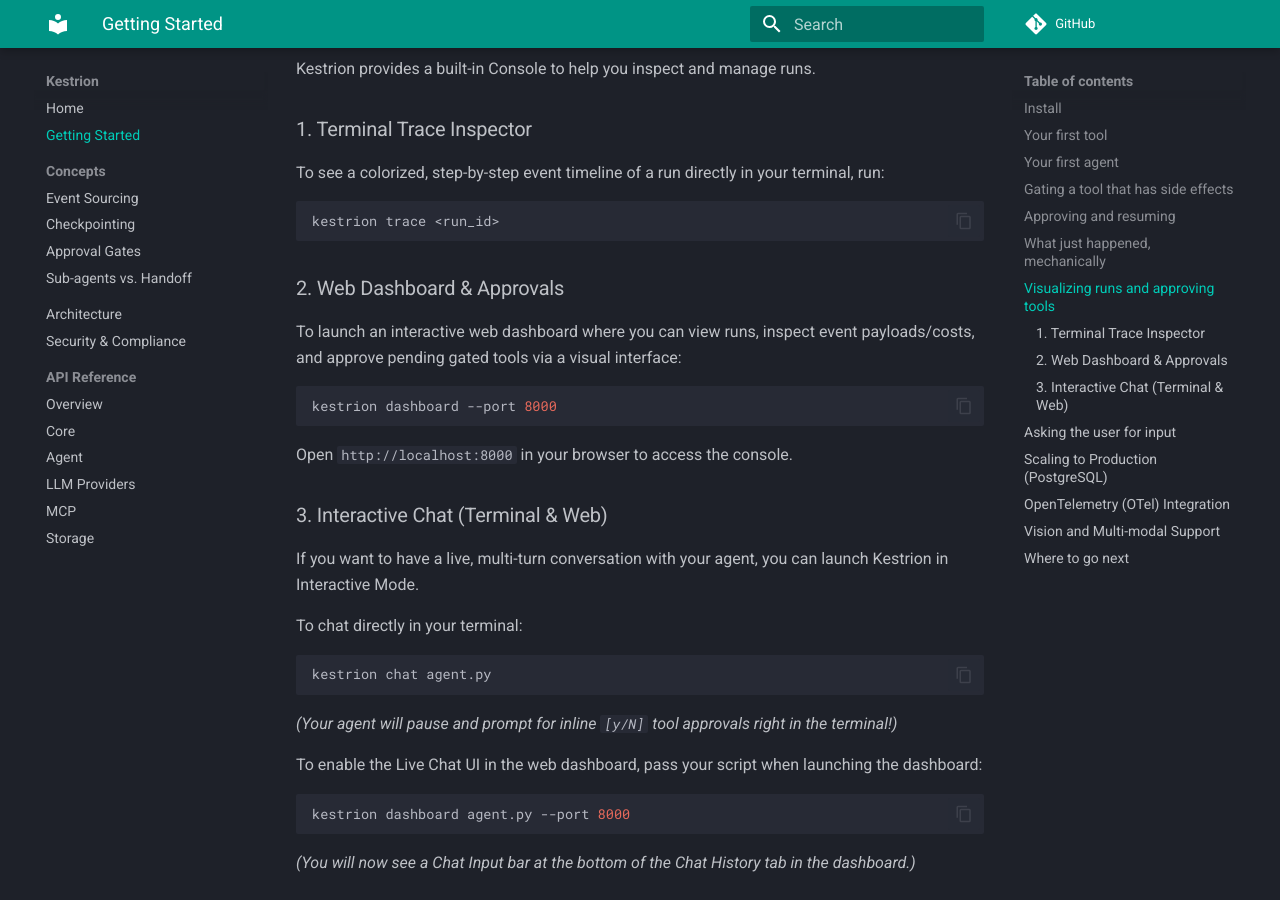
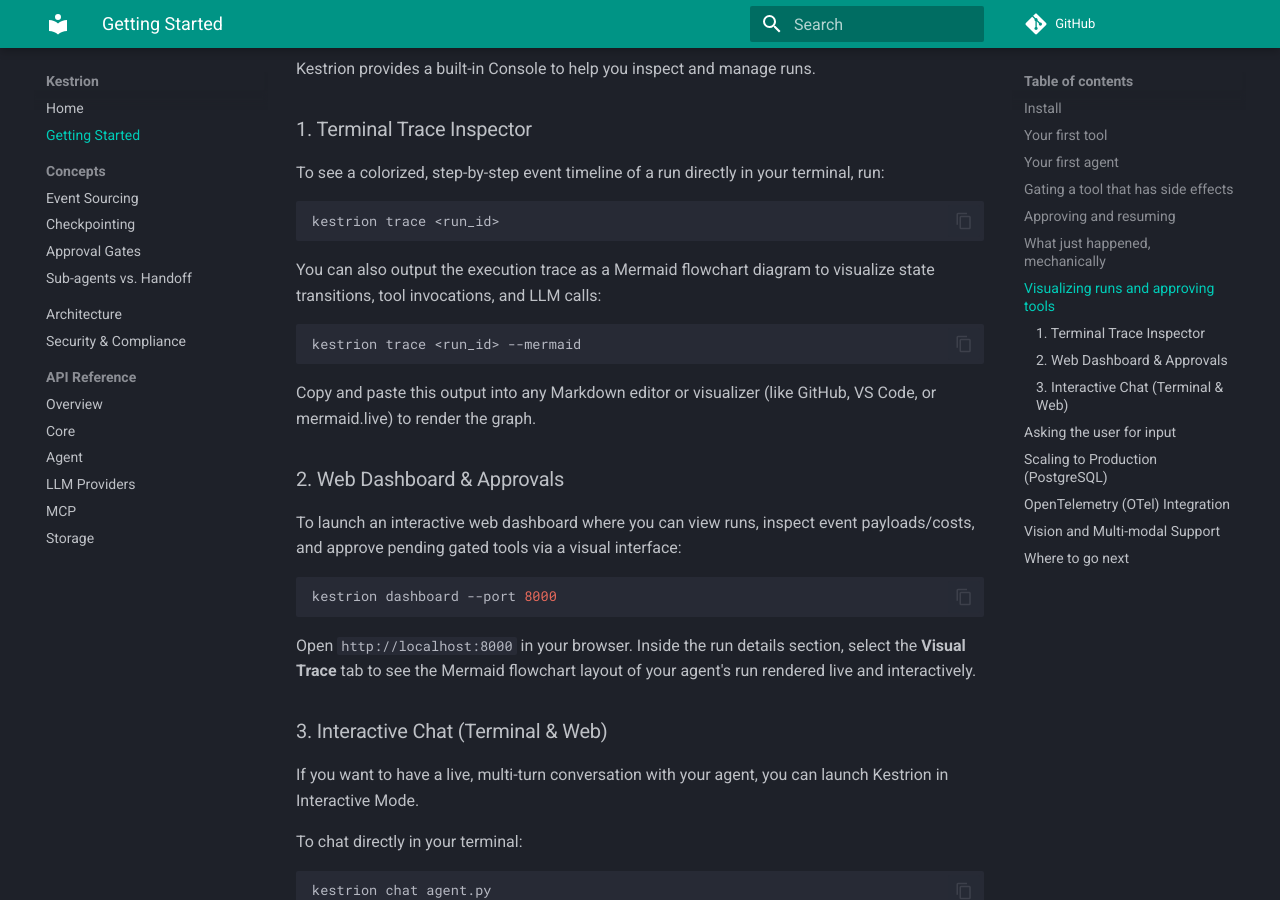
Before and after one commit to VinayakDubey07/kestrion, an MkDocs documentation site: the page built from docs/getting-started.md, in a window 1280 px wide and 900 px high, scrolled down 2616 px. Built offline with MkDocs 1.6.1 and Material for MkDocs 9.7.7, drawn with Linux system fonts in a browser that asks for light colours; comment, search, counter and statistics services are not loaded.

Commit message:
docs: document interactive trace visualization feature

````diff
--- a/docs/getting-started.md
+++ b/docs/getting-started.md
@@ -122,12 +122,18 @@
 kestrion trace <run_id>
 ```
 
+You can also output the execution trace as a Mermaid flowchart diagram to visualize state transitions, tool invocations, and LLM calls:
+```bash
+kestrion trace <run_id> --mermaid
+```
+Copy and paste this output into any Markdown editor or visualizer (like GitHub, VS Code, or mermaid.live) to render the graph.
+
 ### 2. Web Dashboard & Approvals
 To launch an interactive web dashboard where you can view runs, inspect event payloads/costs, and approve pending gated tools via a visual interface:
 ```bash
 kestrion dashboard --port 8000
 ```
-Open `http://localhost:8000` in your browser to access the console.
+Open `http://localhost:8000` in your browser. Inside the run details section, select the **Visual Trace** tab to see the Mermaid flowchart layout of your agent's run rendered live and interactively.
 
 ### 3. Interactive Chat (Terminal & Web)
 If you want to have a live, multi-turn conversation with your agent, you can launch Kestrion in Interactive Mode.
````
Also changed, not shown: CHANGELOG.md (+1 -1 lines), README.md (+3 -0 lines).
